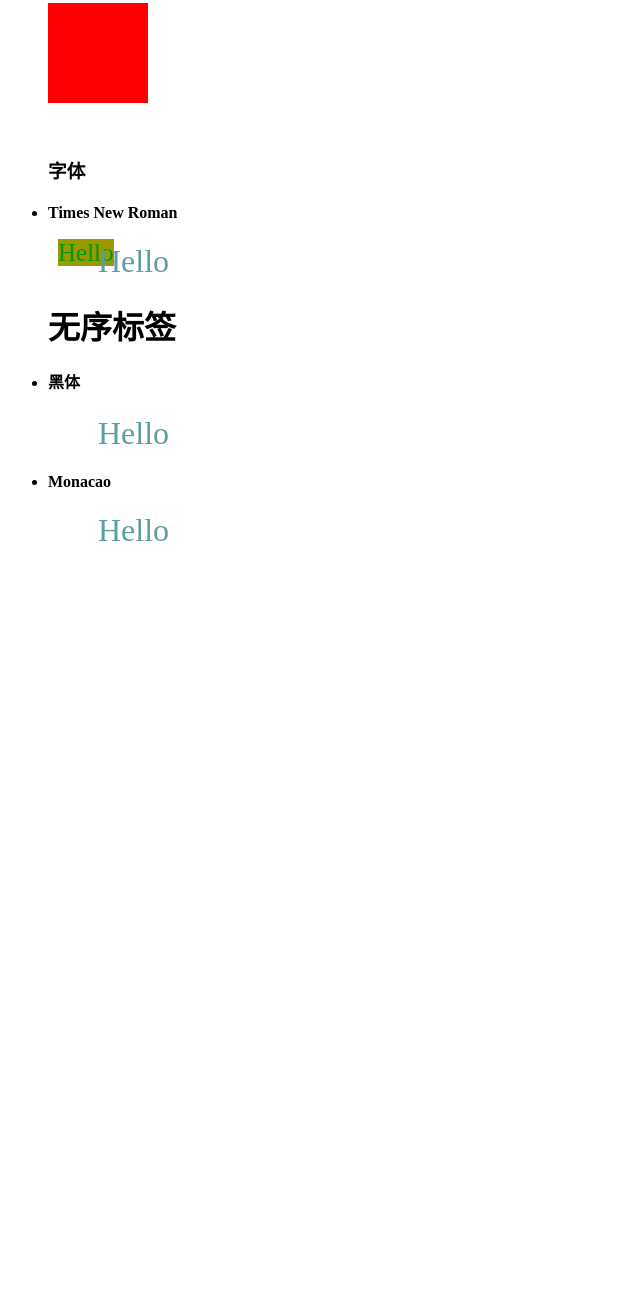
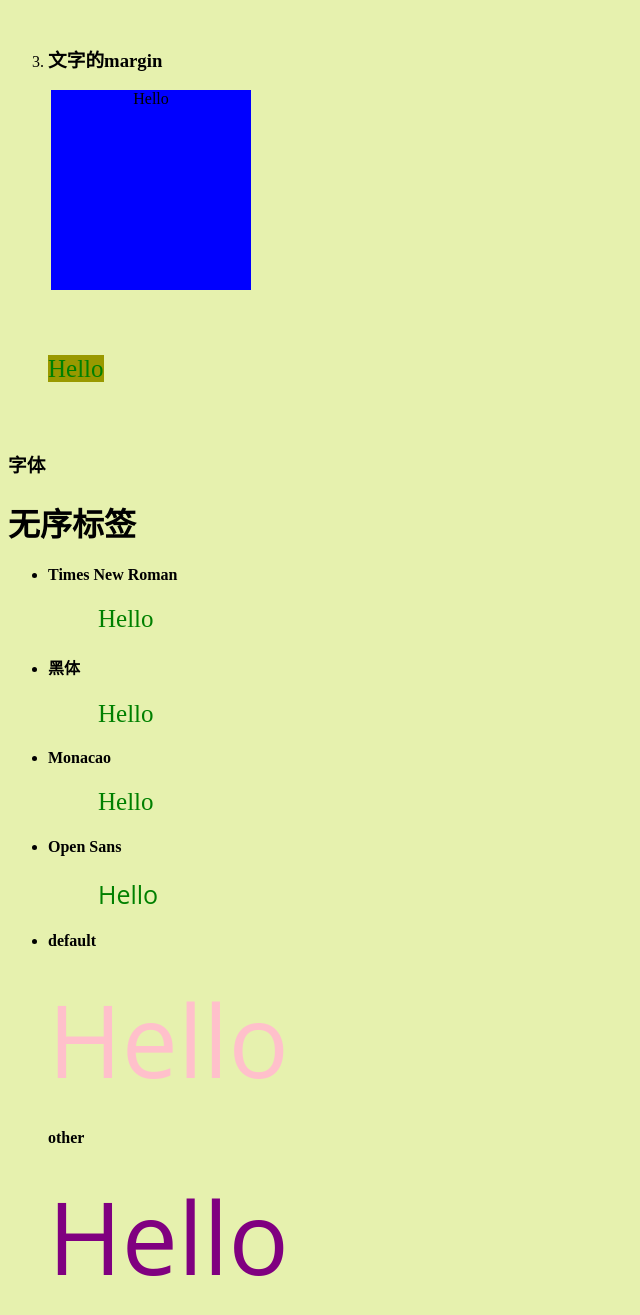
Before and after one commit to weijingjing/Front-end-Development, a plain HTML site: page hello/html_text.html in a window 1280 px wide. Shown: the part 401-1716 px from the top of the page, without its empty margins (0-640 px from the left). Before the commit the page ends 966 px from the top, so only its background shows below. Drawn offline with Linux system fonts and the light colour scheme; a web font is replaced by a local one.

Commit message:
9.22修改

```diff
--- a/hello/html_text.html
+++ b/hello/html_text.html
@@ -1,52 +1,72 @@
 <!DOCTYPE html>
 <html lang="zh">
+
 <head>
     <meta charset="UTF-8">
     <meta name="viewport" content="width=device-width, initial-scale=1.0">
     <meta http-equiv="X-UA-Compatible" content="ie=edge">
     <title>html_text</title>
+    <!-- 添加css -->
+    <link rel="stylesheet" href="style.css" type="text/css">
+    <link href='http://fonts.font.im/css?family=Open+Sans' rel='stylesheet' type='text/css'>
 </head>
+
 <body>
-
+    <p>看看引入css颜色有没有变化</p>
     <!-- Text attribute -->
     <h2>文本属性</h2>
     <h1>有序标签</h1>
     <ol>
         <li>
             <h3>文字的颜色</h3>
-            <p><span style="font-size:24px; margin:21px 0;color:blueviolet">Hello</span></p>
+            <p><span style="font-size:25px; margin:21px 0;color:green">Hello</span></p>
         </li>
         <li>
             <h3>文字的背景色</h3>
-            <p><span style="font-size:14px; margin:21px 20px; color:brown; line-height:4.2; background:yellowgreen;">Hello</span></p>
+            <p><span style="font-size:25px; margin:50px 50px; color:green; line-height:4.2; background:yellowgreen;">Hello</span></p>
         </li>
         <li>
             <h3>文字的margin</h3>
-            <p style="background:red;width:100px;height:100px"><span style="font-size:25px; margin:10px 10px 10px 10px; color:#090;line-height:20; background: #990">Hello</span></p>
+            <div id="test_margin_bgcolor"><span>Hello</span></div>
+            <p><span style="font-size:25px; margin:20px 0; color:green; line-height:5; background: #990">Hello</span></p>
         </li>
     </ol>
-<br>
+    <h3>字体</h3>
+    <h1>无序标签</h1>
     <ul>
-        <h3>字体</h3>
         <li>
             <h4>Times New Roman</h4>
             <div>
-                <p><span style="font-size:32px;margin:50px;color:cadetblue;font-family:'Times New Roman', Times, serif">Hello</span></p>
+                <p><span style="font-size:25px;margin:50px;color:green;font-family:'Times New Roman'">Hello</span></p>
             </div>
         </li>
-        <h1>无序标签</h1>
         <li>
             <h4>黑体</h4>
             <div>
-                <p><span style="font-size:32px;margin:50px;color:cadetblue;font-family:黑体">Hello</span></p>
+                <p><span style="font-size:25px;margin:50px;color:green;font-family:黑体">Hello</span></p>
             </div>
         </li>
         <li>
             <h4>Monacao</h4>
             <div>
-                <p><span style="font-size:32px;margin:50px;color:cadetblue;font-family:Monacao">Hello</span></p>
+                <p><span style="font-size:25px;margin:50px;color:green;font-family:Monacao">Hello</span></p>
             </div>
+        </li>
+        <li>
+            <h4>Open Sans</h4>
+            <div>
+                <p><span style="font-size:25px;margin:50px;color:green;font-family: 'Open Sans', sans-serif;">Hello</span></p>
+            </div>
+        </li>
+        <li>
+            <h4>default</h4>
+
+            <span class="font-demo">Hello</span>
+            <h4>other</h4>
+
+            <span id="font-test">Hello</span>
         </li>
     </ul>
 </body>
+
 </html>
--- /dev/null
+++ b/hello/style.css
@@ -0,0 +1,46 @@
+body {
+    background-color:#E6F1AE;
+}
+p{
+    color:blue;
+}
+
+.font-demo {
+    font-family: 'Open Sans', sans-serif , 'Slabo 27px', serif;
+    font-size: 100px;
+    color: pink;
+    font-weight: 400;
+}
+
+
+#font-test {
+    font-family: 'Open Sans', sans-serif , 'Slabo 27px', serif;
+    font-size: 100px;
+    color: purple;
+    font-weight: 400;
+}
+
+#test_margin_bgcolor {
+    background-color: blue;
+    width:200px;
+    height: 200px;
+    margin:2px 5px 10px 3px;
+    text-align: center;
+}
+
+.css-box-demo {
+    background-color: grey;
+    width:600px;
+    height: 600px;
+    border:5px dotted black;
+    margin:100px 100px 100px 100px;
+}
+
+.css-box-demo div{
+    background-color: yellowgreen;
+    width:400px;
+    height: 400px;
+    border:2px solid black;
+    margin:50px auto;
+    padding:40px;
+}
```
Also changed, not shown: hello/box.html (added, +21 -0 lines), hello/index.html (+3 -0 lines).
